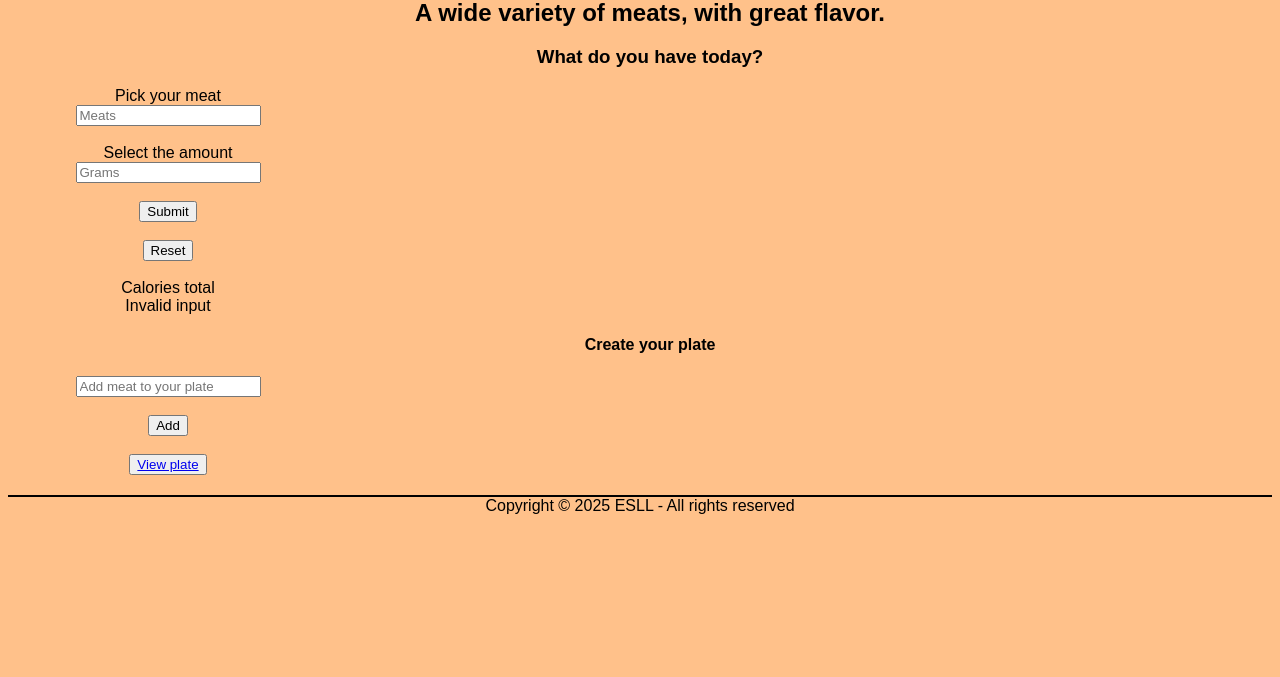
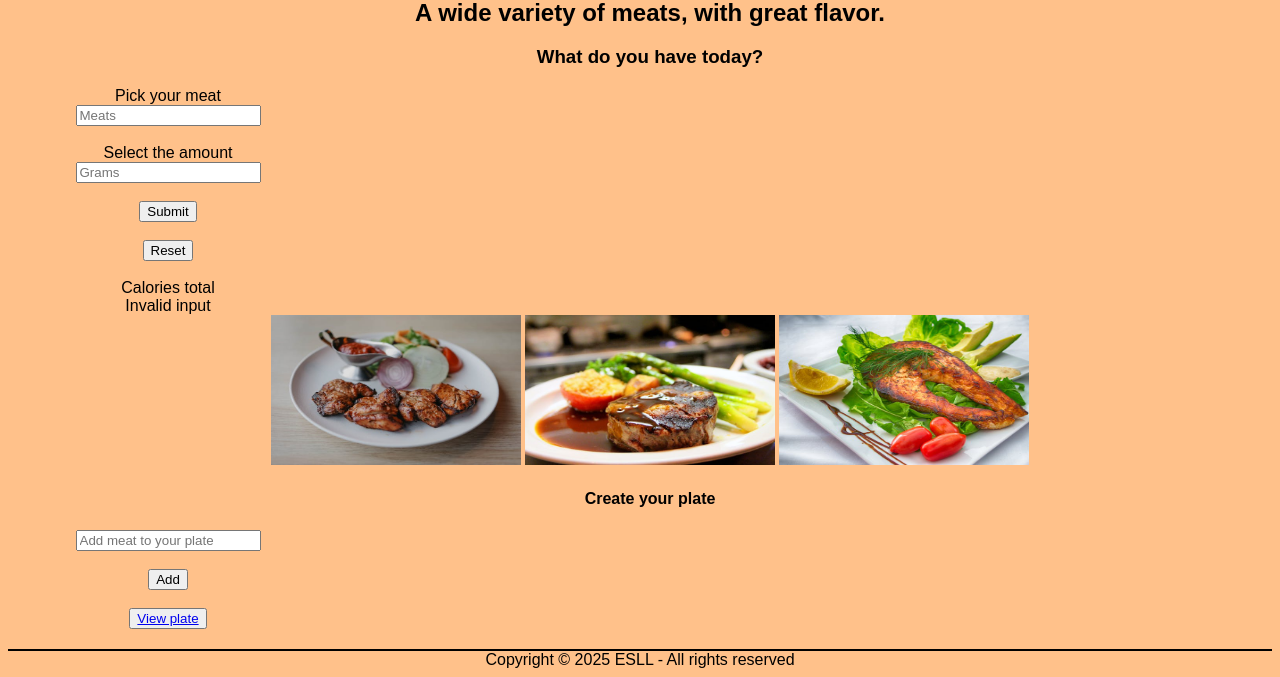
Before and after one commit to DimDeveloper18/Python-Assignment, a Flask app: page /meat in a window 1280 px wide. Shown: the part 380-1057 px from the top of the page. Before the commit the page ends 894 px from the top, so only its background shows below. Run offline with Flask 3, Linux system fonts and the light colour scheme.

Commit message:
Div created with id 'main_artic', id added to article 'artic1', div created with id 'form_sec, and div whith id 'artic_pics created and images link's added.

```diff
--- a/templates/meat.html
+++ b/templates/meat.html
@@ -14,10 +14,12 @@
             Emu, Fish, Lobster, Crab, Prawn, Mussels, Scallops, Oysters, Clams.
         </p>
     </section>
-    <article>
+        <div id="main_artic">
+            <article id="artic1">
                 <h2>A wide variety of meats, with great flavor.</h2>
                 <p>
                     <h3>What do you have today?</h3>
+                    <div id="form_sec">
                         <form id="choose_form" method="POST">
                             <label for="piked-meat">Pick your meat</label>
                             <input type="text" name="meat" id="meat" list="meats" placeholder="Meats">
@@ -60,6 +62,12 @@
                             <label for="meat_cal">Calories total</label>
                             <output name="calories">{{ calories }}</output>
                         </form>
+                        <div id="artic_pics">
+                            <img id="hmaimg2" src="{{ url_for('static', filename='images/meat1.jpg')}}" alt="Healthy Plate" width="250" height="150">
+                            <img id="hmaimg2" src="{{ url_for('static', filename='images/meat4.jpg')}}" alt="Healthy Plate" width="250" height="150">
+                            <img id="hmaimg2" src="{{ url_for('static', filename='images/meat5.jpg')}}" alt="Healthy Plate" width="250" height="150">
+                        </div>
+                    </div>
                 </p>
             </article>
             <article>
@@ -70,6 +78,7 @@
                     <button type="submit"><a href="{{url_for('plate_list')}}">View plate</a></button>
                 </form>
             </article>
+        </div>
     <script src="{{ url_for('static', filename='js/mpinputs.js')}}"></script>
     </div>
 {% endblock %}
```
Lines whose indentation alone changed are shown as unchanged.
